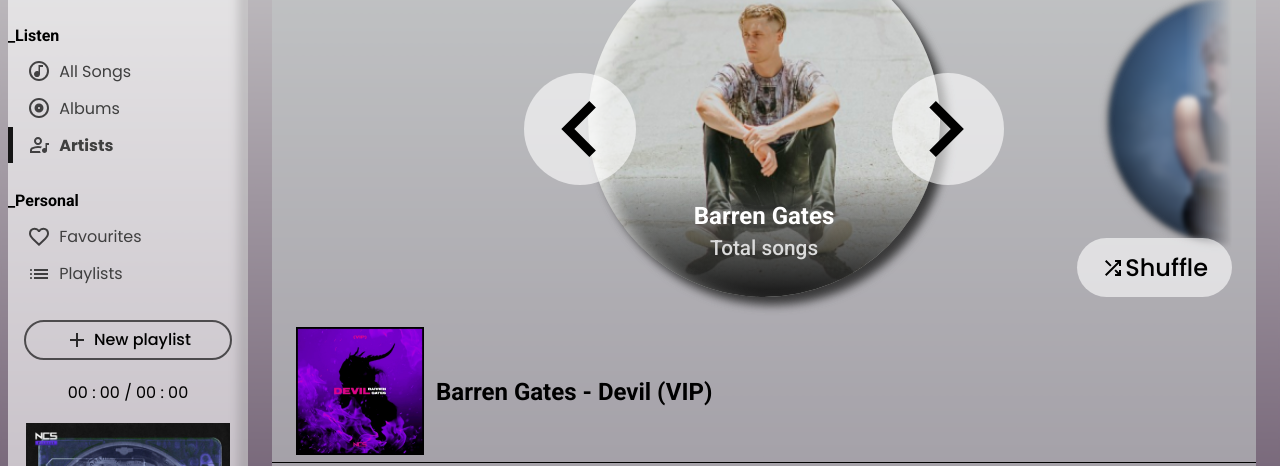
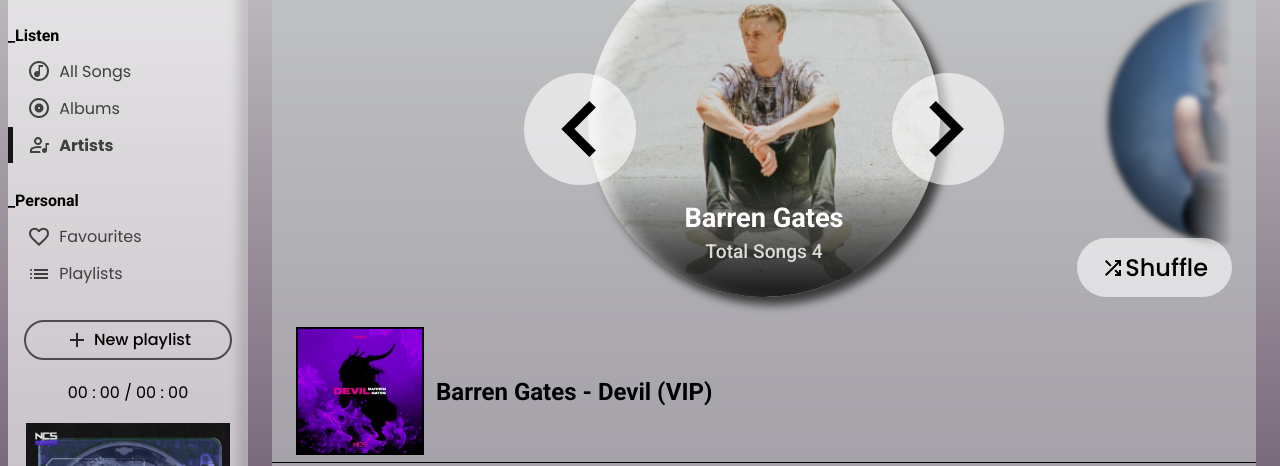
Before and after one commit to GeeGne/Music-Player-App, a website built with Vite: page Pages/artists.html in a window 1280 px wide. Shown: the part 139-605 px from the top of the page. Built offline with nearby package versions, Linux system fonts and the light colour scheme; a web font is replaced by a local one.

Commit message:
Version 7.2 Improved the code by making a seperate JS file sheet for artistsArray Function, it scans all the arists, make new array and adds all the information related to artists. Updated the font style appereance of the artist tab in the artists screen, now total songs is working

```diff
--- a/Scripts/Shared/general.js
+++ b/Scripts/Shared/general.js
@@ -17,6 +17,7 @@
 import {currentTime} from '../Utils/timer.js';
 import {getSample, getSampleID} from '../Utils/sample.js';
 import {playNchillPlaylist, favouritesPlaylist, allSongsPlaylist} from '../Utils/playlists.js';
+import artistsArray from '../Utils/artistsArray.js';
 
 //  Nav Elements
 export const navContainerElement = document.querySelector('.js-nav-container');
@@ -80,7 +81,8 @@
       playList: playNchillPlaylist
     }
   ],
-  artists: [],
+  artists: artistsArray(),
+  selectedArtist: '',
   playListSettings: {
     repeat: false,
     shuffle: false
--- /dev/null
+++ b/Scripts/Utils/artistsArray.js
@@ -0,0 +1,71 @@
+//  JSON DATA
+import samples from '../../Data/Samples.json';
+
+//  ARISTS DATA
+import artistsData from '../../Data/Artists.json';
+
+import strToLowerCaseAndNoSpace from './strToLowerCaseAndNoSpace.js';
+
+function artistsArray () {
+  let artists = [];
+
+  const artistsNameReference = () => {
+    let nameReference = [];
+    samples.forEach(samples => {
+      let {artistName} = samples;
+      const strLowerCase = artistName.toLowerCase();
+      const strLowerCaseArray = strLowerCase.split(strLowerCase.includes('&') ? ' & ' : ' x ');
+      const strLowerCaseNoSpaceArray = strLowerCaseArray.map(string => string.replace(/\s/g, ''));
+
+      artistName = strLowerCaseNoSpaceArray;
+      nameReference = [...nameReference, artistName];
+    })
+
+    let repetetiveStrFilter = [];
+    nameReference.forEach(array => {
+      array.forEach(artist => {
+        let matchedItem;
+        repetetiveStrFilter.forEach(str => str === artist && (matchedItem = artist))
+        matchedItem || (repetetiveStrFilter =[...repetetiveStrFilter, artist])
+      });
+    });
+
+    nameReference = repetetiveStrFilter;
+
+    return nameReference
+  }
+
+  const artistSongsListAndTotal = () => {
+    artistsNameReference().forEach(nameReference => {
+      let list = [];
+      samples.forEach(sample => {
+        let artistName = strToLowerCaseAndNoSpace(sample.artistName);
+
+        artistName.includes(nameReference) && ( list = [...list, sample.id]);
+      });
+
+      artists = [...artists, {list, nameReference, totalTracks: list.length}]
+    });
+
+  }
+
+  const artistNameAndPfp = () => {
+    artists.forEach((artist, i) => {
+      let matchedItem;
+      artistsData.forEach(artistData =>{
+        let artistName = strToLowerCaseAndNoSpace(artistData.artistName);
+
+        artist.nameReference === artistName && (matchedItem = artistData)
+      });
+
+      artists[i] = {...artists[i], artistData: matchedItem}
+    });
+  };
+
+  artistSongsListAndTotal();
+  artistNameAndPfp();
+
+  return artists
+}
+
+export default artistsArray;
--- a/Scripts/artists.js
+++ b/Scripts/artists.js
@@ -87,9 +87,6 @@
   artistsStyle = await import('../Styles/artists.scss');
 }
 
-
-
-
 function updateSelectors () {
   topSectionElement = document.querySelector('.js-top-section');
   artistsContainerElement = document.querySelector('.js-artists-container');
@@ -145,29 +142,29 @@
   observer.observe(topSectionElement);
 }
 
-function artistsArray () {
-  let artistsNameReference = [];
-  samples.forEach(samples =>{
-    let {artistName} = samples;
-    const strLowerCase = artistName.toLowerCase();
-    const strLowerCaseArray = strLowerCase.split(strLowerCase.includes('&') ? ' & ' : ' x ');
-    const strLowerCaseNoSpaceArray = strLowerCaseArray.map(string => string.replace(/\s/g, ''));
+// function artistsArray () {
+//   let artistsNameReference = [];
+//   samples.forEach(samples =>{
+//     let {artistName} = samples;
+//     const strLowerCase = artistName.toLowerCase();
+//     const strLowerCaseArray = strLowerCase.split(strLowerCase.includes('&') ? ' & ' : ' x ');
+//     const strLowerCaseNoSpaceArray = strLowerCaseArray.map(string => string.replace(/\s/g, ''));
 
-    artistName = strLowerCaseNoSpaceArray;
-    artistsNameReference = [...artistsNameReference, artistName];
-  })
+//     artistName = strLowerCaseNoSpaceArray;
+//     artistsNameReference = [...artistsNameReference, artistName];
+//   })
 
-  let repetetiveStrFilter = [];
-  artistsNameReference.forEach(array => {
-    array.forEach(artist => {
-      let matchedItem;
-      repetetiveStrFilter.forEach(str => str === artist && (matchedItem = artist))
-      matchedItem || (repetetiveStrFilter =[...repetetiveStrFilter, artist])
-    });
-  });
+//   let repetetiveStrFilter = [];
+//   artistsNameReference.forEach(array => {
+//     array.forEach(artist => {
+//       let matchedItem;
+//       repetetiveStrFilter.forEach(str => str === artist && (matchedItem = artist))
+//       matchedItem || (repetetiveStrFilter =[...repetetiveStrFilter, artist])
+//     });
+//   });
 
-  audioState.artists = artistsNameReference = repetetiveStrFilter;
-}
+//   audioState.artists = artistsNameReference = repetetiveStrFilter;
+// }
 
 
 
@@ -270,38 +267,74 @@
   let html = ``;
 
   artists.forEach((artist, i) => {
-    let matchedItem;
-    artistsData.forEach(artistData =>{
-      let artistName = strToLowerCaseAndNoSpace(artistData.artistName);
-      // const strLowerCase = artistName.toLowerCase();
-      // const strNoSpaceLowerCase = strLowerCase.replace(/\s/g, '');
-      // artistName = strNoSpaceLowerCase;
-      console.log(artistName, '1')
+    const {artistData} = artist;
+    const {nameReference} = artist;
+    const {totalTracks} = artist;
 
-      artist === artistName && (matchedItem = artistData)
-    });
-
-    matchedItem && (
     html +=
     `
       <li
         class="artist-box ${i === 0 && 'filler-start selected'} ${i === artists.length - 1 && 'filler-end'} js-artist-box"
-          data-artist-name="${artist}"
+        data-artist-name="${nameReference}"
       >
         <div class="title-box">
-            <h3>${matchedItem.artistName}</h3>
-            <h3>Total songs</h3>
+          <h3>${artistData.artistName}</h3>
+          <h3>Total Songs ${totalTracks}</h3>
         </div>
-          <img src="${matchedItem.artistCover || '/Img/Default/Artist-default.jpg'}">
+        <img src="${artistData.artistCover || '/Img/Default/Artist-default.jpg'}">
       </li>
     `
-    )
-    artistsContainerElement.innerHTML = html;
   });
 
+  artistsContainerElement.innerHTML = html;
   updateArtistsSelector();
   updateSelectedArtist();
 }
+// function artistsHTML () {
+
+//   const updateArtistsSelector = () => {
+//     artistsListsElements = document.querySelectorAll('.js-artist-box');
+//   }
+
+//   const updateSelectedArtist = () => {
+//     artistsListsElements.forEach(element => {
+//       const {artistName} = element.dataset;
+//       element.classList.contains('selected') && (audioState.selectedArtist = artistName);
+//     })
+//   }
+
+//   const {artists} = audioState;
+//   let html = ``;
+
+//   artists.forEach((artist, i) => {
+//     let matchedItem;
+//     artistsData.forEach(artistData =>{
+//       let artistName = strToLowerCaseAndNoSpace(artistData.artistName);
+
+//       artist === artistName && (matchedItem = artistData)
+//     });
+
+//     matchedItem && (
+//       html +=
+//       `
+//         <li
+//           class="artist-box ${i === 0 && 'filler-start selected'} ${i === artists.length - 1 && 'filler-end'} js-artist-box"
+//           data-artist-name="${artist}"
+//         >
+//           <div class="title-box">
+//             <h3>${matchedItem.artistName}</h3>
+//             <h3>Total songs</h3>
+//           </div>
+//           <img src="${matchedItem.artistCover || '/Img/Default/Artist-default.jpg'}">
+//         </li>
+//       `
+//     )
+//     artistsContainerElement.innerHTML = html;
+//   });
+
+//   updateArtistsSelector();
+//   updateSelectedArtist();
+// }
 
 function artistSongsHTML () {
 
@@ -309,19 +342,23 @@
     artistSongsElements = document.querySelectorAll('.js-list');
   }
 
+  const {artists} = audioState;
   const {selectedArtist} = audioState;
+
+  let matchedList;
+  artists.forEach(artist => {
+    const {nameReference} = artist
+    const {list} = artist
+
+    nameReference.includes(selectedArtist) && (matchedList = list)
+  })
+
   let html = '';
-
-  samples.forEach(sample => {
-    let artistName = strToLowerCaseAndNoSpace(sample.artistName);
-    // const strLowerCase = artistName.toLowerCase();
-    // const strLowerCaseNoSpace = strLowerCase.replace(/\s/g, '');
-    // artistName = strLowerCaseNoSpace;
-    console.log(artistName, '2')
-
+  matchedList.forEach(artistList => {
     let matchedItem;
 
-    artistName.includes(selectedArtist) && (matchedItem = sample)
+    samples.forEach(sample => artistList === sample.id && (matchedItem = sample))
+
 
     matchedItem && (
       html +=
@@ -342,10 +379,49 @@
       `
     );
 
+  })
   artistSongsContainerElement.innerHTML = html;
   updateArtistSongsSelectors();
-  })
 }
+// function artistSongsHTML () {
+
+//   const updateArtistSongsSelectors = () => {
+//     artistSongsElements = document.querySelectorAll('.js-list');
+//   }
+
+//   const {selectedArtist} = audioState;
+//   let html = '';
+
+//   samples.forEach(sample => {
+//     let artistName = strToLowerCaseAndNoSpace(sample.artistName);
+
+//     let matchedItem;
+
+//     artistName.includes(selectedArtist) && (matchedItem = sample)
+
+//     matchedItem && (
+//       html +=
+//       `
+//         <li
+//           class="list js-list animate fadeIn"
+//           data-list-type="play"
+//           data-sample-id="${matchedItem.id}"
+//           >
+//           <div
+//             class="cover-container js-cover-container"
+//             data-sample-id="${matchedItem.id}"
+//           >
+//             <img src="${matchedItem.cover}">
+//           </div>
+//           <h3>${matchedItem.artistName} - ${matchedItem.album}</h3>
+//         </li>
+//       `
+//     );
+
+//   })
+//   artistSongsContainerElement.innerHTML = html;
+//   updateArtistSongsSelectors();
+// }
 
 export function artistsToggle (action, element) {
 
@@ -491,7 +567,7 @@
 async function updateSummary() {
   updateSelectors();
   await addStyleSheets();
-  artistsArray();
+  // artistsArray();
   artistsHTML();
   artistSongsHTML();
 //   favouritesSettings();
--- a/Styles/artists.scss
+++ b/Styles/artists.scss
@@ -103,15 +103,18 @@
 .top-section .artist-box .title-box h3 {
   text-align: center;
   color: rgb(219, 219, 219);
-  font-size: 1.3em;
   margin: 3px 0;
   font-weight: 500;
+}
+
+.top-section .artist-box .title-box h3:last-child {
+  font-size: 1.2em;
 }
 
 .top-section .artist-box .title-box h3:first-child {
   margin-top: 73%;
   color: white;
-  font-size: 1.5em;
+  font-size: 1.7em;
   font-weight: bold;
 }
 
```
Lines whose indentation alone changed are shown as unchanged.
